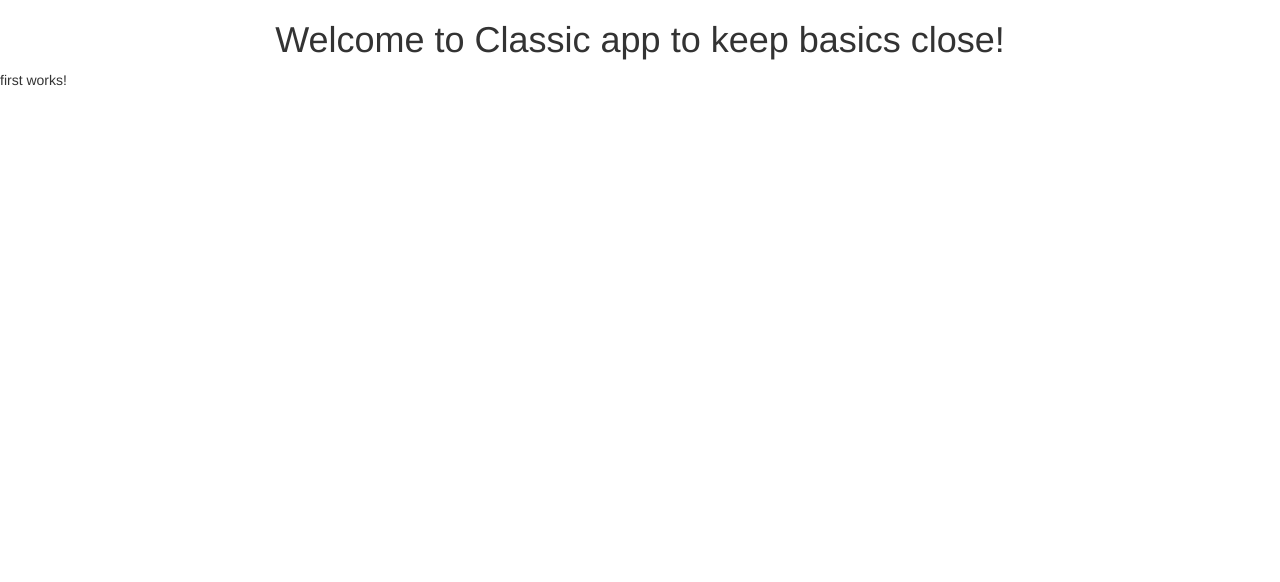
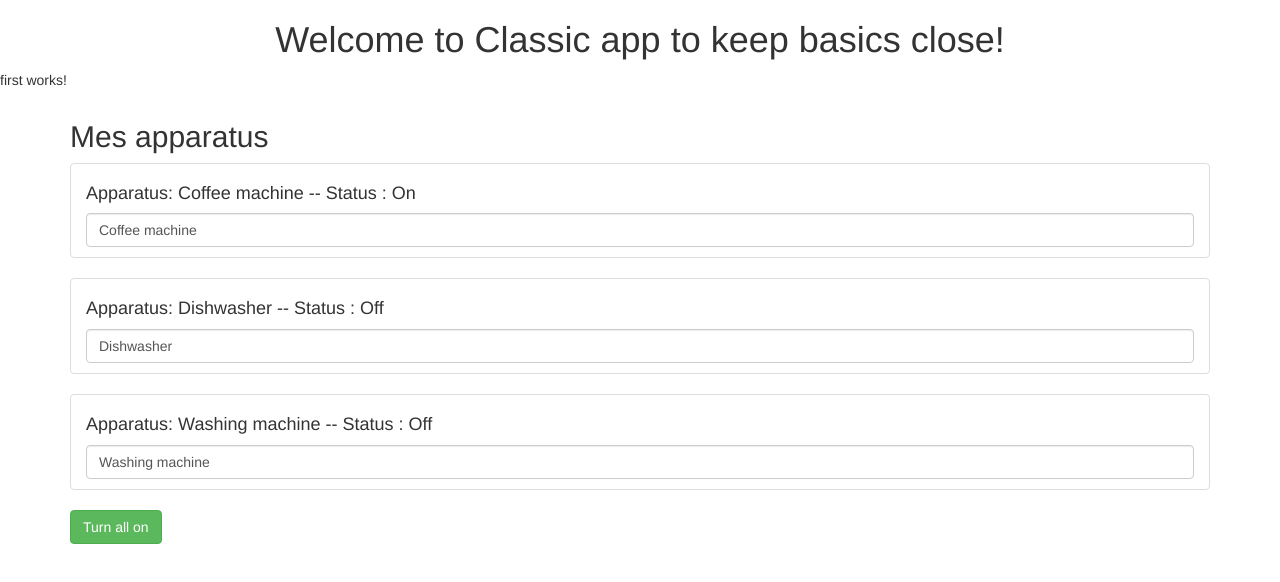
Before and after one commit to BenoitBoucounaud/angular_site, an Angular app in the folder base-site/: page /app-home/ in a window 1280 px wide. Shown: the top 582 px of the page. Built offline with nearby package versions, Linux system fonts and the light colour scheme.

Commit message:
Manage dynamic data

```diff
--- a/base-site/src/app/app.module.ts
+++ b/base-site/src/app/app.module.ts
@@ -1,21 +1,24 @@
 import { NgModule } from '@angular/core';
 import { BrowserModule } from '@angular/platform-browser';
-import { Routes } from '@angular/router';
 
 import { AppRoutingModule } from './app-routing.module';
 import { AppComponent } from './app.component';
 import { FirstComponent } from './first/first.component';
 import { HomeComponent } from './home/home.component';
+import { ApparatusComponent } from './apparatus/apparatus.component';
+import { FormsModule } from '@angular/forms';
 
 @NgModule({
     declarations: [
         AppComponent,
         FirstComponent,
-        HomeComponent
+        HomeComponent,
+        ApparatusComponent
     ],
     imports: [
         BrowserModule,
-        AppRoutingModule
+        AppRoutingModule,
+        FormsModule // needed to use two-way binding
     ],
     providers: [],
     bootstrap: [HomeComponent] // home page route
--- /dev/null
+++ b/base-site/src/app/apparatus/apparatus.component.html
@@ -0,0 +1,7 @@
+<li class="list-group-item">
+    <h4>Apparatus: {{apparatusName}} -- Status : {{getStatus()}} </h4>
+    <!-- with [] ngModel is a one-way binding and with [()] it's a two-way binding -->
+    <!-- here it gives apparatusName the input value -->
+    <!-- this value is independent from the others in the list -->
+    <input type="text" class="form-control" [(ngModel)]="apparatusName">
+</li>
--- /dev/null
+++ b/base-site/src/app/apparatus/apparatus.component.ts
@@ -0,0 +1,24 @@
+import { Component, Input, OnInit } from '@angular/core';
+
+@Component({
+    selector: 'app-apparatus',
+    templateUrl: './apparatus.component.html',
+    styleUrls: ['./apparatus.component.scss']
+})
+export class ApparatusComponent implements OnInit {
+
+    // Needs configuration metadata when component is called
+    @Input() apparatusName: string = '';
+    @Input() apparatusStatus: string = 'Off';
+
+    constructor() { }
+
+    ngOnInit(): void {
+    }
+
+
+    getStatus() {
+        return this.apparatusStatus;
+    }
+
+}
--- a/base-site/src/app/home/home.component.html
+++ b/base-site/src/app/home/home.component.html
@@ -4,3 +4,17 @@
     </h1>
 </div>
 <app-first></app-first>
+
+<!-- those class are bootstraps class for easy CSS -->
+<div class="container">
+    <div class="row">
+        <div class="col-xs-12">
+            <h2>Mes apparatus</h2>
+            <!-- need key value here to transforms Object (or Map) into an array of key value pairs -->
+            <ul class="list-group" *ngFor="let app of apparatus | keyvalue">
+                <app-apparatus apparatusName={{app.key}} apparatusStatus={{app.value}}></app-apparatus>
+            </ul>
+            <button class="btn btn-success" [disabled]="!isAuth" (click)="onTurnOn()">Turn all on</button>
+        </div>
+    </div>
+</div>
--- a/base-site/src/app/home/home.component.ts
+++ b/base-site/src/app/home/home.component.ts
@@ -6,12 +6,32 @@ import { Component, OnInit } from '@angular/core';
     styleUrls: ['./home.component.scss']
 })
 export class HomeComponent implements OnInit {
+
     title = 'Classic app to keep basics close';
+    isAuth = false;
 
-    constructor() { }
+    apparatus = {
+        'Washing machine': 'Off',
+        'Coffee machine': 'On',
+        'Dishwasher': 'Off'
+    };
+
+
+    constructor() {
+        // set 4 sec to make isAuth = true
+        setTimeout(
+            () => {
+                this.isAuth = true;
+            }, 4000
+        );
+    }
 
     ngOnInit(): void {
     }
 
+    onTurnOn() {
+        console.log('We turn all on!')
+    }
+
 
 }
```
Also changed, not shown: base-site/src/app/apparatus/apparatus.component.scss (added), 2 other files (tests, documents, lock files or other folders).
